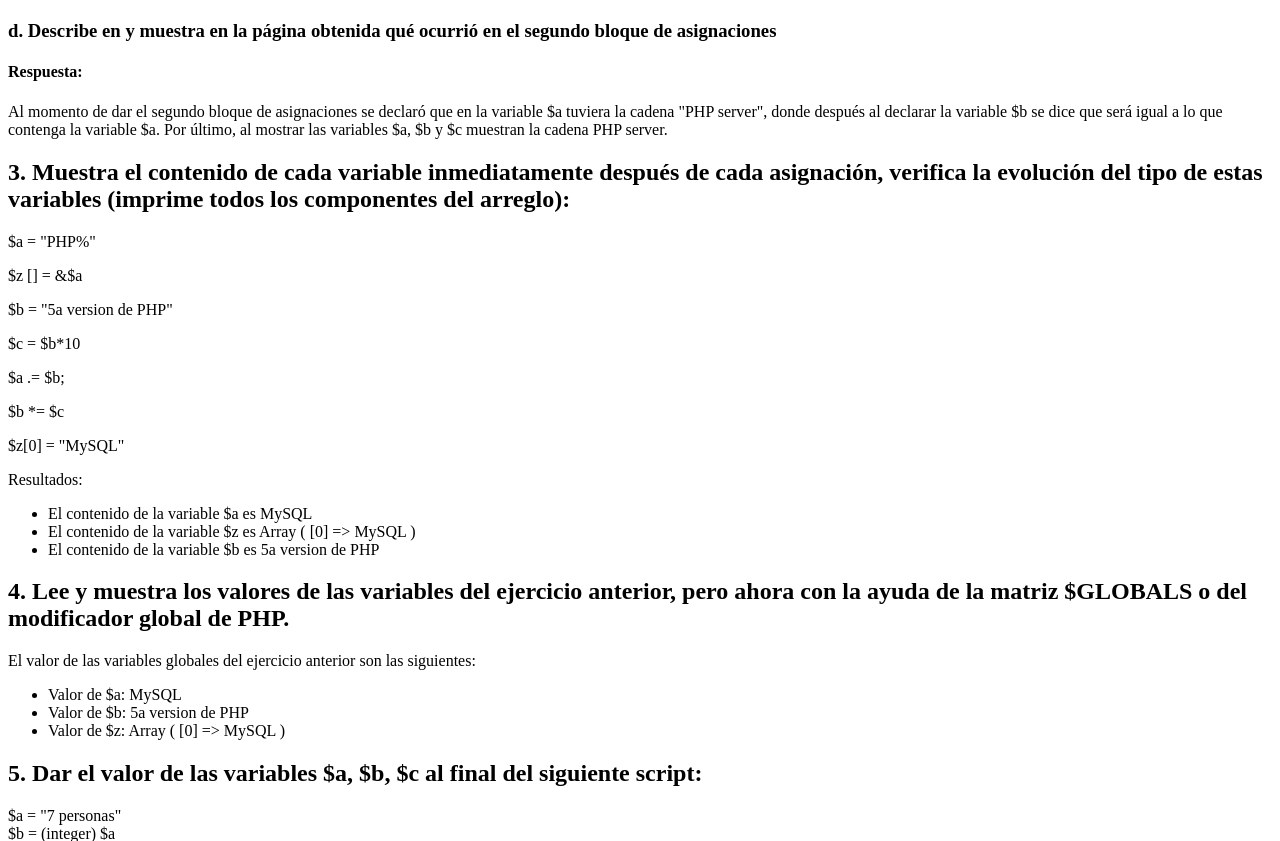
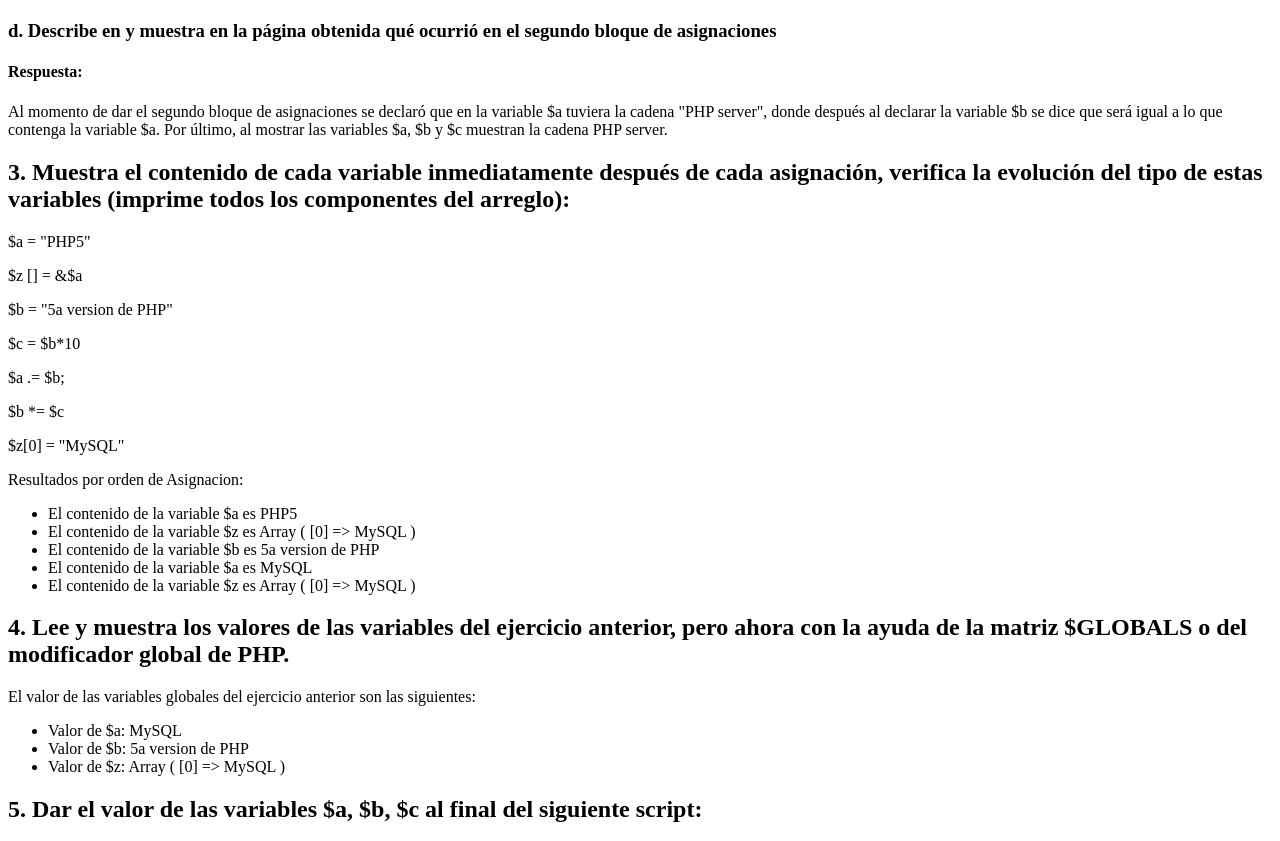
Before and after one commit to LeonardoHP29/tecweb, a PHP site: page /XHTML.php in a window 1280 px wide. Shown: the part 747-1588 px from the top of the page. Run offline with PHP 8.4, Linux system fonts and the light colour scheme.

Commit message:
Actualizacion 4

```diff
--- a/practicas/p04/XHTML.php
+++ b/practicas/p04/XHTML.php
@@ -69,7 +69,7 @@
     <h2>3. Muestra el contenido de cada variable inmediatamente después de cada asignación, verifica la evolución del tipo de estas variables (imprime todos los componentes del arreglo):</h2>
     <?php
         // Descripción
-        echo '<p>$a = "PHP%"</p>';
+        echo '<p>$a = "PHP5"</p>';
         echo '<p>$z [] = &$a</p>';
         echo '<p>$b = "5a version de PHP"</p>';
         echo '<p>$c = $b*10</p>';
@@ -79,29 +79,42 @@
 
         // Variables
         $a = "PHP5";
+        $a2=$a;
         $z[] = &$a;
+        $z2=$z;
         $b = "5a version de PHP";
+        $b2=$b;
         // $c = $b * 10; // Comentado para preguntar
         $a .= $b;
         // $b *= $c; // Comentado para preguntar
         $z[0] = "MySQL";
 
         // Impresión
-        echo '<p>Resultados:</p>';
+        echo '<p>Resultados por orden de Asignacion:</p>';
         echo '<ul>';
         echo '<li>El contenido de la variable $a es ';
-        print_r($a);
+        print_r($a2);
         echo '</li>';
         echo '<li>El contenido de la variable $z es ';
-        print_r($z);
+        print_r($z2);
         echo '</li>';
         echo '<li>El contenido de la variable $b es ';
-        print_r($b);
+        print_r($b2);
         echo '</li>';
         // echo '<li>El contenido de la variable $c es ';
         // print_r($c);
         // echo '</li>';
+        echo '<li>El contenido de la variable $a es ';
+        print_r($a);
+        echo '</li>';
+        // echo '<li>El contenido de la variable $b es ';
+        // print_r($b);
+        // echo '</li>';
+        echo '<li>El contenido de la variable $z es ';
+        print_r($z);
+        echo '</li>';
         echo '</ul>';
+
     ?>
 
     <!-- Ejercicio 4 -->
```
